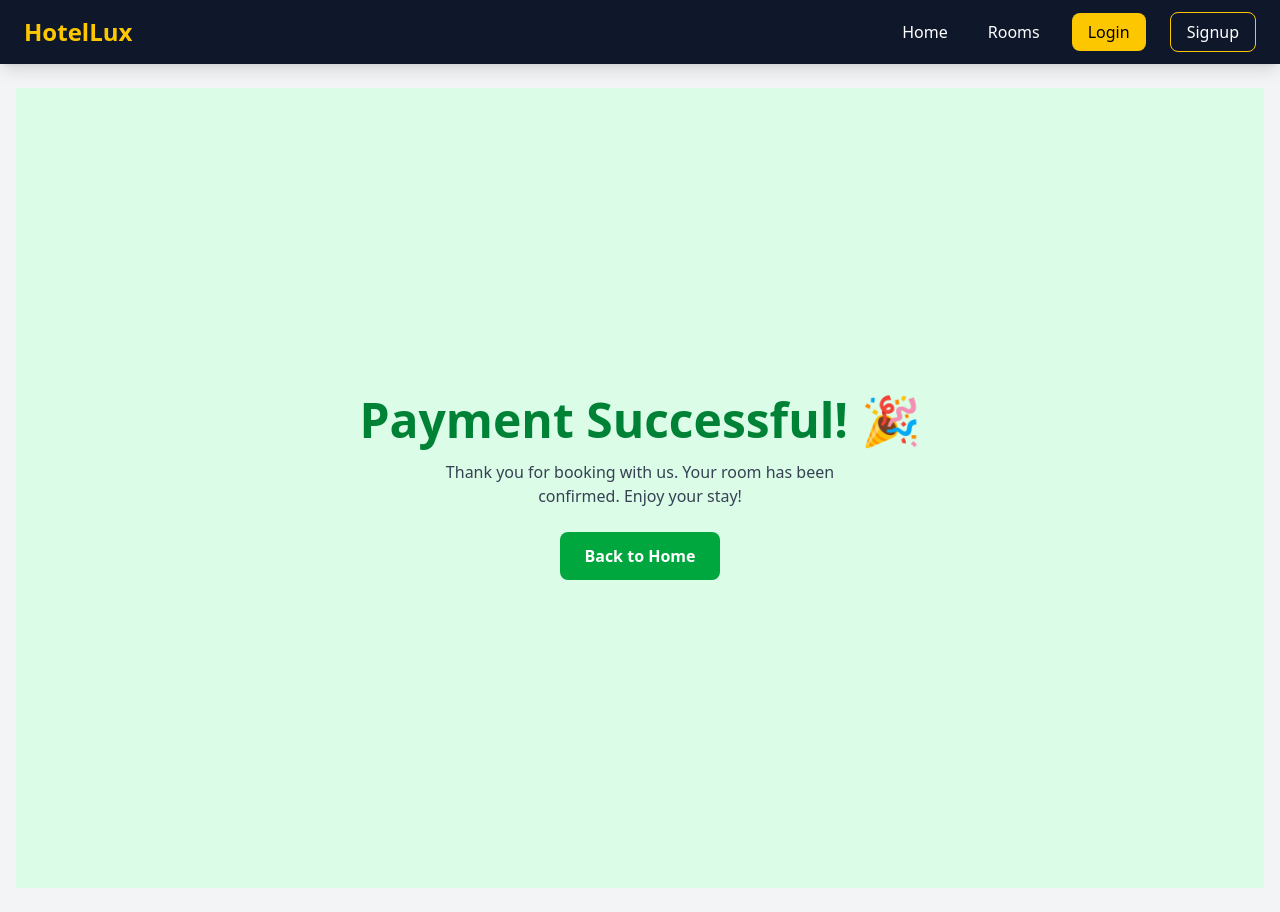
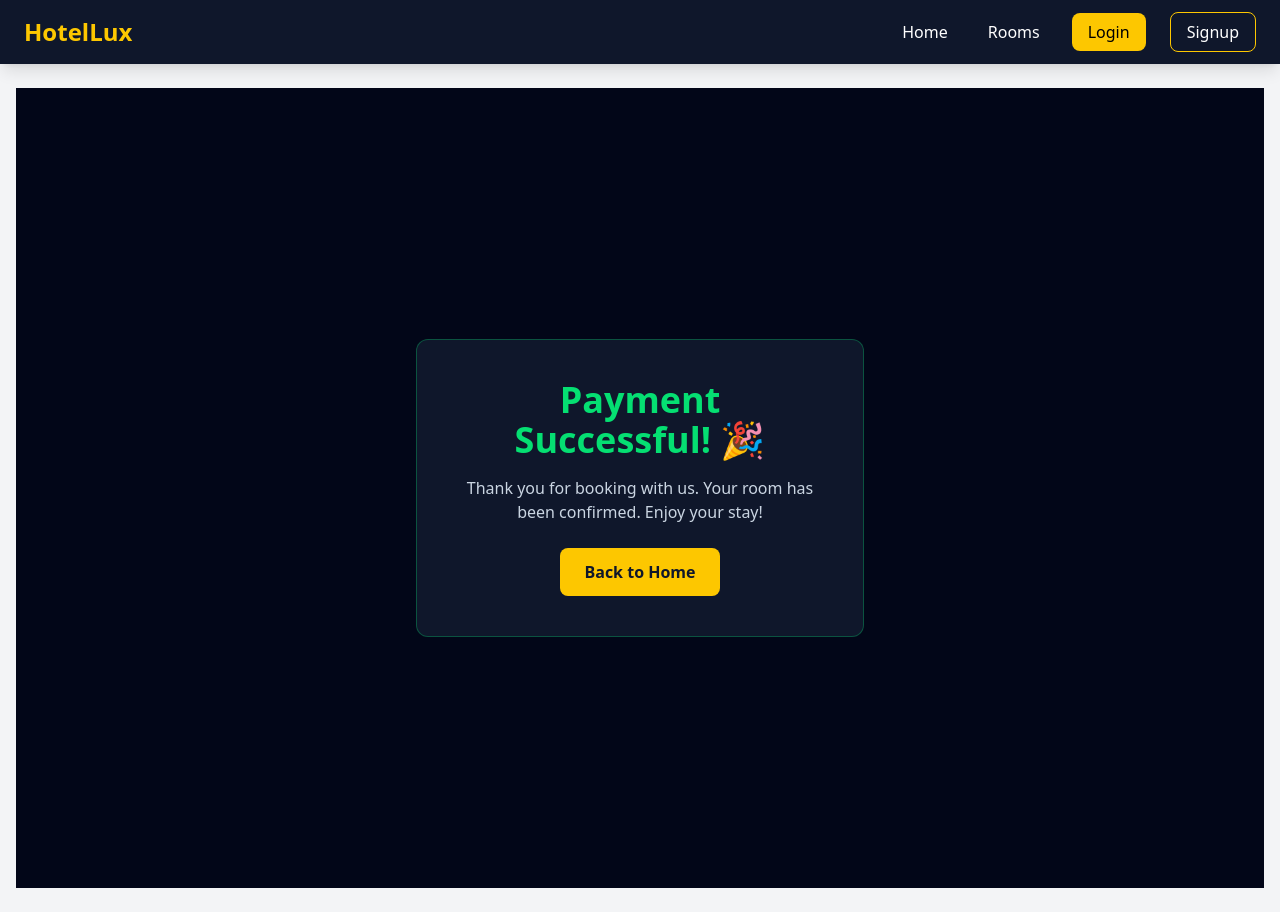
Before and after one commit to shehabuddin380/hotel-frontend, a React (Vite) app: page /success in a window 1280 px wide. Built offline with nearby package versions, Linux system fonts and the light colour scheme; no server answers.

Commit message:
upadet and fix Success

```diff
--- a/src/pages/Success.jsx
+++ b/src/pages/Success.jsx
@@ -2,23 +2,24 @@ import { Link } from "react-router-dom";
 
 const Success = () => {
   return (
-    <div className="min-h-screen flex flex-col items-center justify-center bg-green-100 px-4">
+    <div className="min-h-screen flex flex-col items-center justify-center bg-slate-950 px-4 text-white">
 
-      <h1 className="text-4xl md:text-5xl font-bold mb-4 text-green-700 text-center">
+      <div className="bg-slate-900 border border-green-400/30 rounded-xl p-10 text-center max-w-md">
+        <h1 className="text-4xl font-bold mb-4 text-green-400">
           Payment Successful! 🎉
         </h1>
 
-      <p className="text-gray-700 text-center max-w-md mb-6">
+        <p className="text-slate-300 mb-6">
           Thank you for booking with us. Your room has been confirmed. Enjoy your stay!
         </p>
 
         <Link
           to="/"
-        className="bg-green-600 hover:bg-green-700 text-white px-6 py-3 rounded-lg font-semibold transition"
+          className="inline-block bg-yellow-400 hover:bg-yellow-300 text-slate-900 px-6 py-3 rounded-lg font-semibold transition"
         >
           Back to Home
         </Link>
-
+      </div>
     </div>
   );
 };
```
Lines whose indentation alone changed are shown as unchanged.
